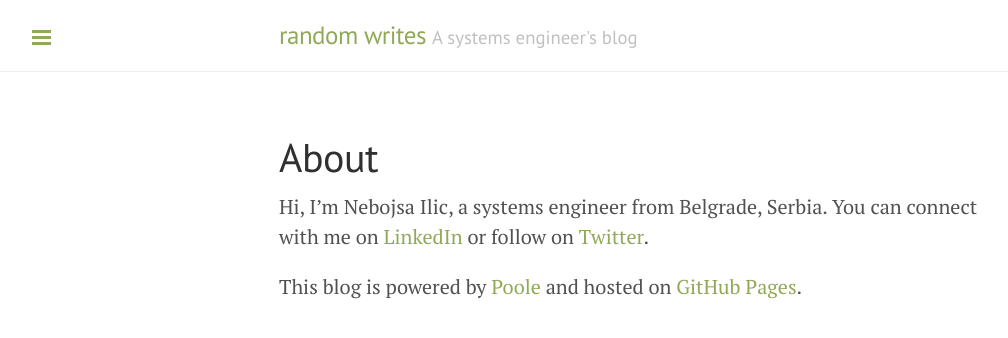
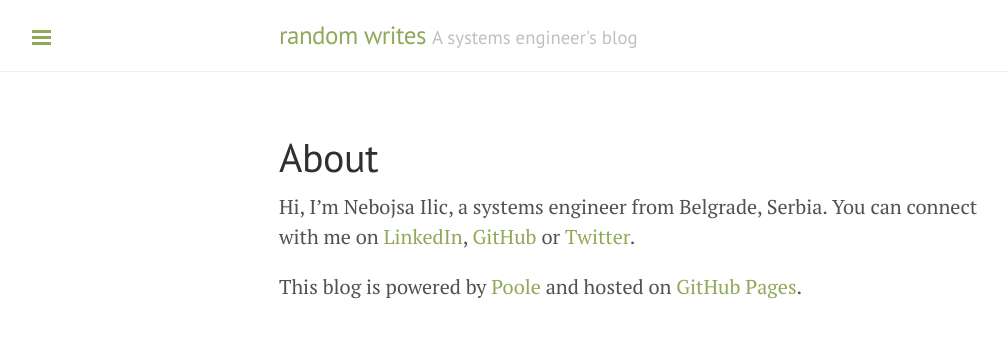
Before and after one commit to nilic/nilic.github.io, a Jekyll site: the page built from about.md, in a window 1280 px wide. Shown: the top 338 px of the page, without its empty margins (1-1009 px from the left). Built offline with Jekyll 4.4.1, drawn with Linux system fonts in a browser that asks for light colours; nearby versions of some CDN libraries; Markdown is read by kramdown in place of the engine named in the settings.

Commit message:
added github to the about page

```diff
--- a/about.md
+++ b/about.md
@@ -4,6 +4,6 @@ title: About
 ---
 
 Hi, I'm Nebojsa Ilic, a systems engineer from Belgrade, Serbia. You can connect with me on
-[LinkedIn](http://linkedin.com/in/nebojsailic) or follow on [Twitter](https://twitter.com/nilic_).
+[LinkedIn](http://linkedin.com/in/nebojsailic), [GitHub](https://github.com/{{ site.author.github }}) or [Twitter](https://twitter.com/nilic_).
 
 This blog is powered by [Poole](http://getpoole.com/) and hosted on [GitHub Pages](https://pages.github.com/).
```
